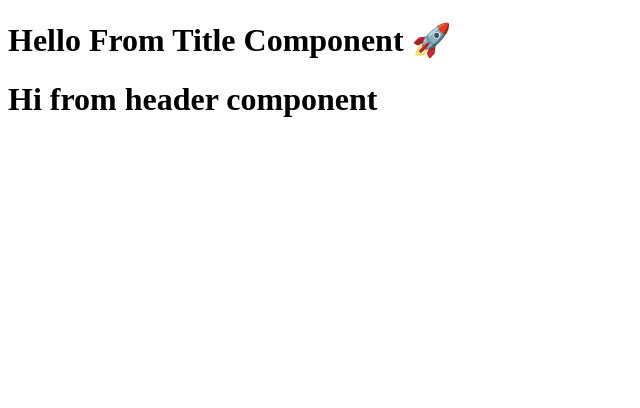
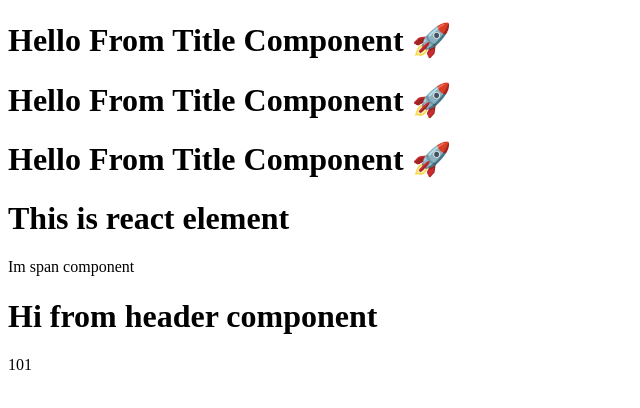
Before and after one commit to Izas-Ahamed/react-study, a React (Vite) app: page / in a window 1280 px wide. Shown: the top 408 px of the page, without its empty margins (0-640 px from the left). Built offline with nearby package versions, Linux system fonts and the light colour scheme.

Commit message:
adding Javascript expression

```diff
--- a/App.js
+++ b/App.js
@@ -2,11 +2,33 @@
 import ReactDOM from "react-dom/client";
 
 const Title = () => <h1 className="header">Hello From Title Component 🚀</h1>;
-//component composition
+
+const SpanElement = () => <span>Im span component</span>;
+
+//react element
+const element = (
+  <div>
+    <h1>This is react element </h1>
+    <SpanElement />
+  </div>
+);
+const number = 100;
+
 const Header = () => (
   <div id="container">
+    {/* all are same */}
+    {Title()}
     <Title />
+    <Title></Title>
+
+    {/* rendering element */}
+    {element}
+
     <h1>Hi from header component</h1>
+
+    {/* Javascript code inside JSX */}
+    {console.log("thunderx")}
+    {number + 1}
   </div>
 );
 
```
